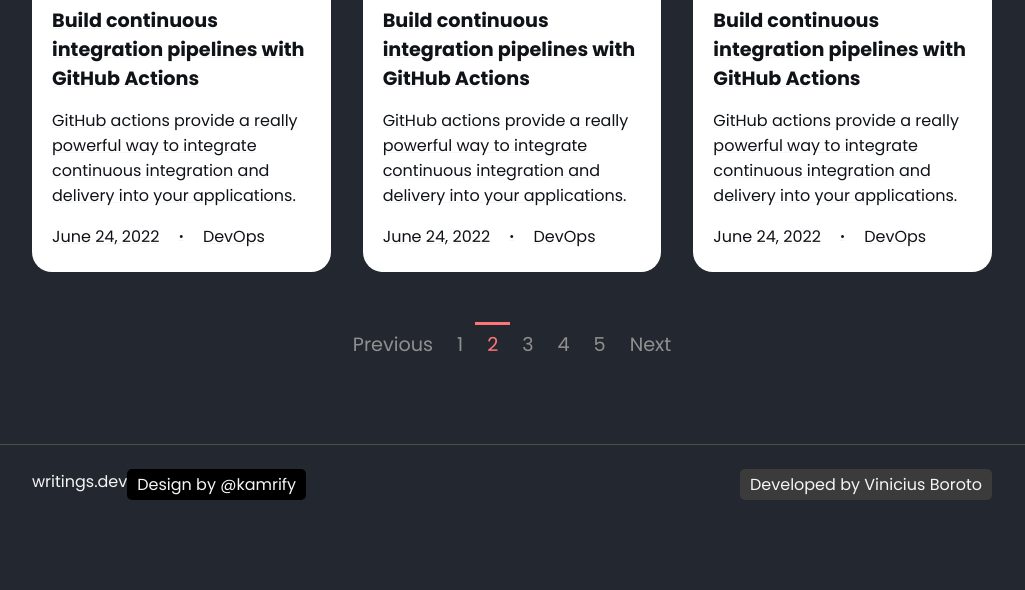
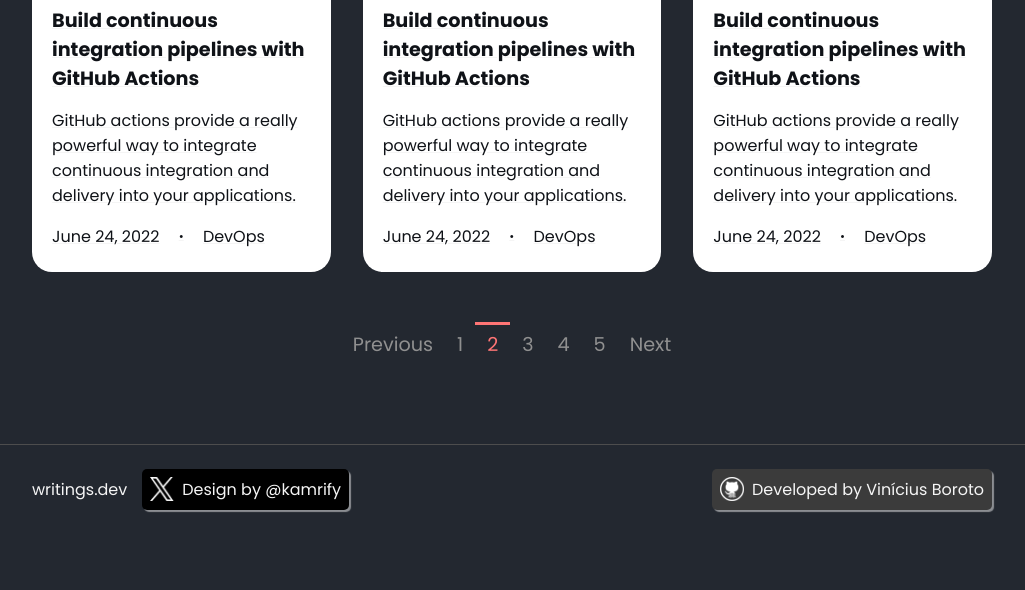
Before and after one commit to ViniciusBoroto/writings-dev, a plain HTML site: page index.html in a window 1280 px wide. Shown: the part 1356-1946 px from the top of the page, without its empty margins (128-1153 px from the left). Drawn offline with nearby package versions, Linux system fonts and the light colour scheme; a web font is replaced by a local one.

Commit message:
Fininshing footer's buttons

```diff
--- a/index.html
+++ b/index.html
@@ -214,8 +214,14 @@
     <footer>
         <div class="footer-container">
             <p>writings.dev</p>
-            <a href="#" class="button twitter" id="kamrify-twitter">Design by @kamrify</a>
-            <a href="#" class="button github"  id="viniciusboroto-github">Developed by Vinicius Boroto</a>
+            <a href="https://twitter.com/kamrify" target="_blank" class="button twitter" id="kamrify-twitter">
+                <img src="img/icons/logo-x-small.png" alt="">
+                 Design by @kamrify
+            </a>
+            <a href="https://github.com/ViniciusBoroto" target="_blank" class="button github"  id="viniciusboroto-github">
+                <img src="img/icons/logo-github-small.png" alt="">
+                Developed by Vinícius Boroto
+            </a>
         </div>
     </footer>
 </body>
--- a/style/style.css
+++ b/style/style.css
@@ -132,6 +132,7 @@ header p {
     border-radius: 10px;
 
     cursor: pointer;
+    transition: .15s;
 }
 
 .category-nav-container .categories-container li:hover {
@@ -232,7 +233,12 @@ footer {
     width: 75vw;
     margin: auto;
     padding: 1.5rem 0px 5rem 0px ;
-    align-items: flex-start;
+    align-items: center;
+    justify-content: flex-start;
+}
+
+footer p {
+    margin-right: 15px;
 }
 
 footer .button {
@@ -240,6 +246,24 @@ footer .button {
     padding: 3px 10px;
     background-color: #4699E0;
     border-radius: 5px;
+    display: flex;
+    align-items: center;
+    justify-content: center;
+    padding: .5rem;
+    box-shadow: 2px 2px 1px rgba(255, 255, 255, 0.473);
+
+    transition: .15s;
+}
+
+footer .button:hover {
+    box-shadow: none;
+    transform: translate(2px, 2px);
+}
+
+footer .button img {
+    width: 1.5rem;
+    height: 1.5rem;
+    margin-right: .5rem;
 }
 
 footer .twitter {
@@ -250,10 +274,6 @@ footer .github {
     background-color: rgb(59, 59, 59);
 }
 
-footer #kamrify-twitter {
-
-}
-
 footer #viniciusboroto-github {
     margin-left: auto;
 }
```
Also changed, not shown: img/icons/logo-github-small.png (added), img/icons/logo-x-small.png (added).
